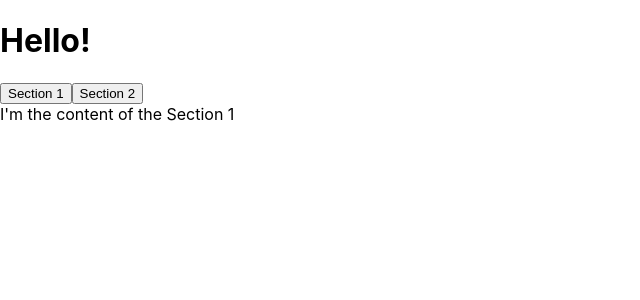
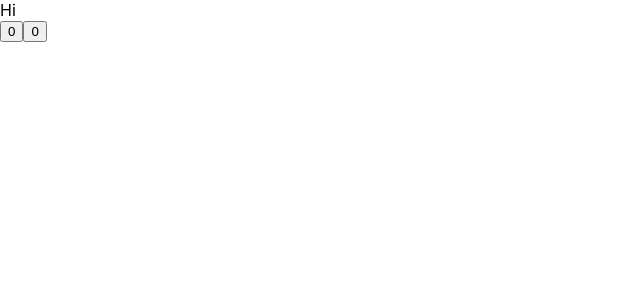
Before and after one commit to rkdls8268/react_hooks, a React (Create React App) app in the folder react_hooks/: page / in a window 1280 px wide. Shown: the top 300 px of the page, without its empty margins (0-640 px from the left). Built offline with nearby package versions, Linux system fonts and the light colour scheme.

Commit message:
add: useEffect & redirecting

```diff
--- a/react_hooks/src/index.js
+++ b/react_hooks/src/index.js
@@ -2,7 +2,7 @@
 import ReactDOM from 'react-dom';
 import './index.css';
 // import App from './App';
-import App from './hooks/useTabs';
+import App from './useEffect/useEffect';
 import reportWebVitals from './reportWebVitals';
 
 ReactDOM.render(
--- /dev/null
+++ b/react_hooks/src/useEffect/useEffect.js
@@ -0,0 +1,23 @@
+import React, {useState, useEffect} from "react";
+
+const App = () => {
+    const sayHello = () => {
+        console.log("hello");
+    }
+    const [number, setNumber] = useState(0);
+    const [aNumber, setANumber] = useState(0);
+    // useEffect(sayHello, []);
+    // deps가 [] 비어있으면 component가 mount될 대만 sayHello 실행
+    useEffect(sayHello, [number]);
+    // number의 상태가 바뀔 때마다 sayHello 실행
+    return (
+        <div>
+            <div>Hi</div>
+            <button onClick={() => setNumber(number + 1)}>{number}</button>
+            <button onClick={() => setANumber(aNumber + 1)}>{aNumber}</button>
+
+        </div>
+    )
+}
+
+export default App;
```
Also changed, not shown: react_hooks/src/useState/useInput.js (renamed from react_hooks/src/hooks/useInput.js), react_hooks/src/useState/useState.js (renamed from react_hooks/src/hooks/useState.js), react_hooks/src/useState/useTabs.js (renamed from react_hooks/src/hooks/useTabs.js).
